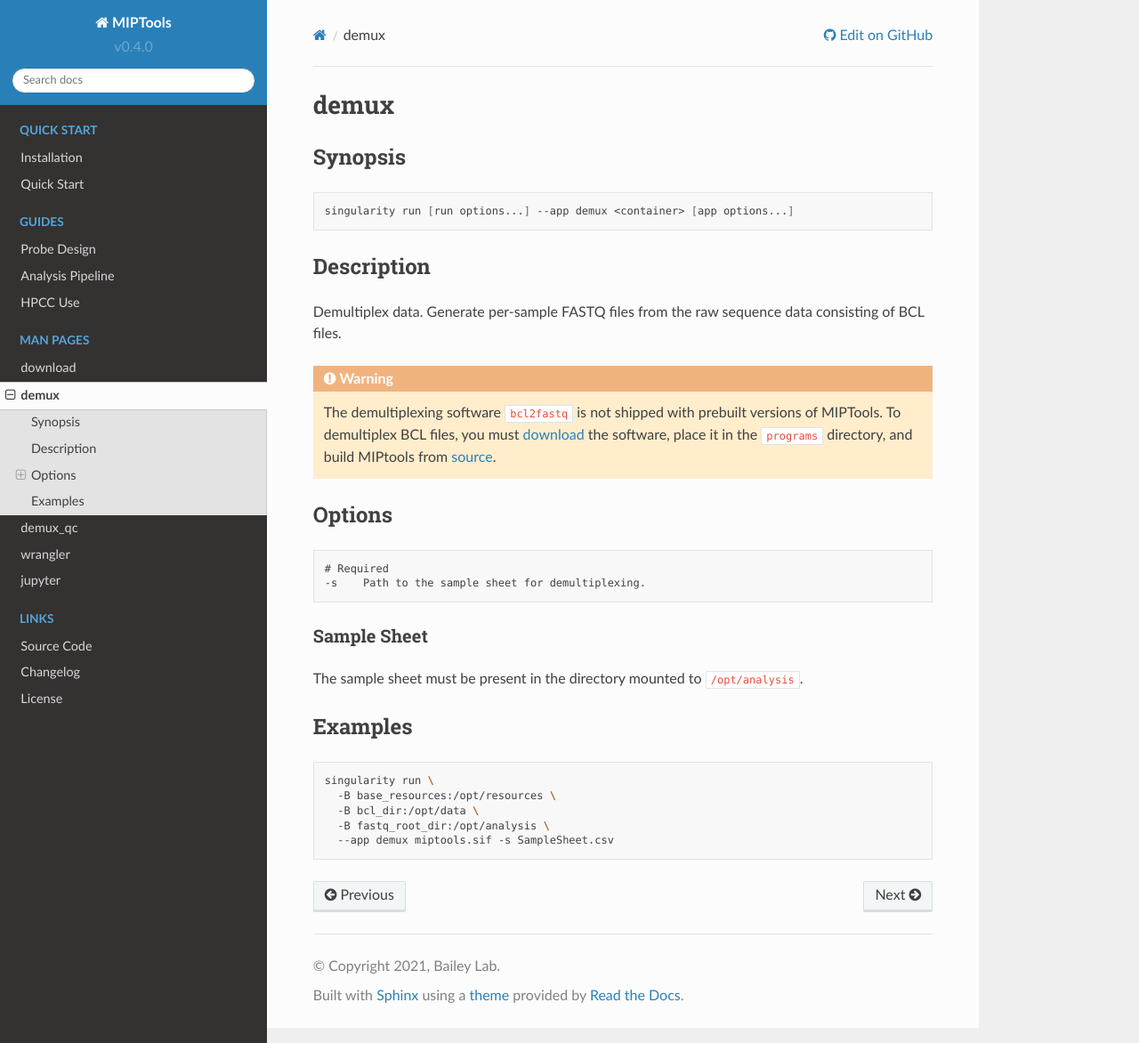
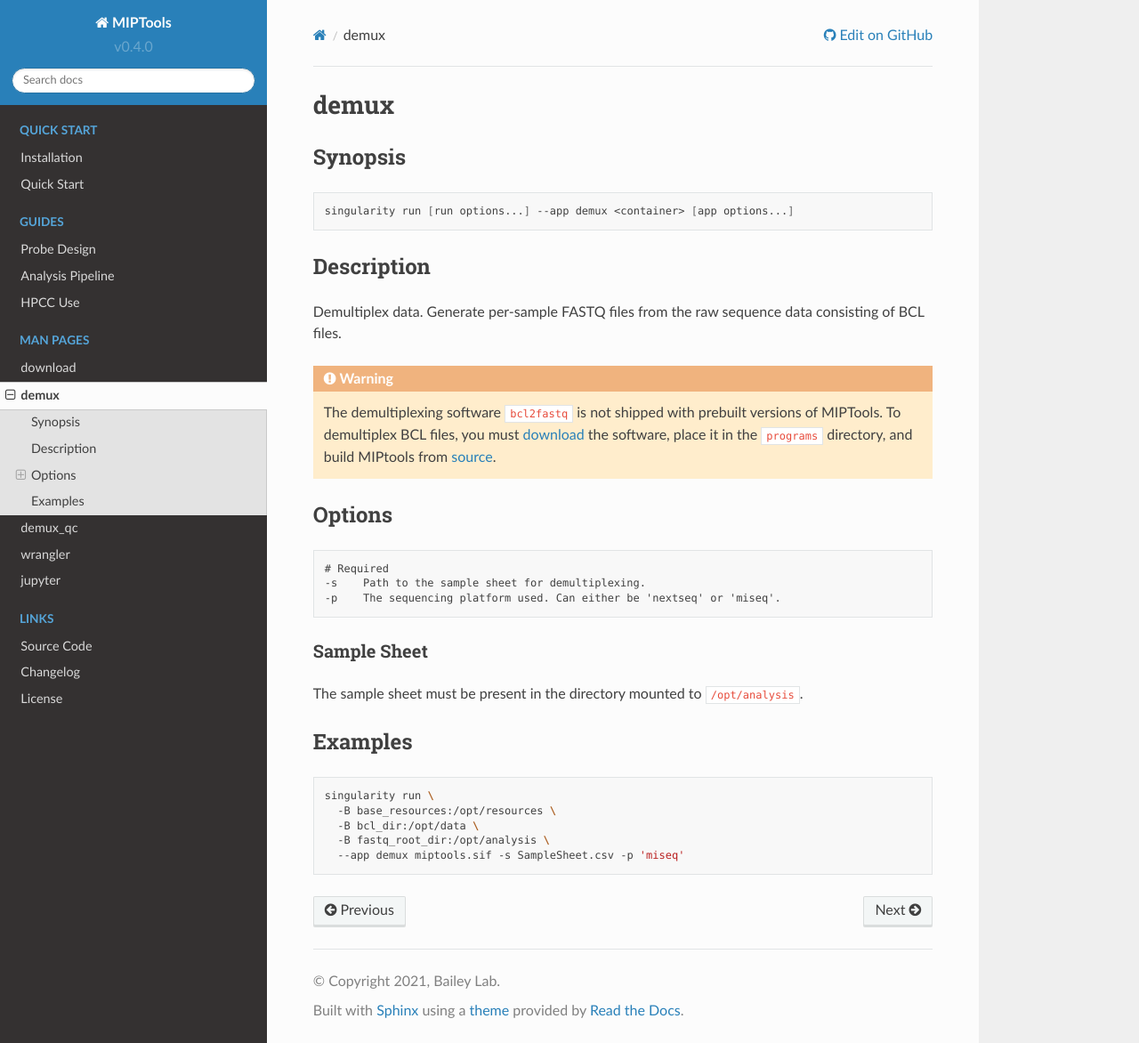
Before and after one commit to bailey-lab/MIPTools, a Sphinx documentation site: the page built from docs/app-reference/demux-app.rst, in a window 1280 px wide and 1172 px high. Shown: the whole window at 89% size. Built offline with Sphinx 7.4.7 and the Read the Docs theme 2.0.0, drawn with Linux system fonts in a browser that asks for light colours.

Commit message:
Fix demux flags

```diff
--- a/docs/app-reference/demux-app.rst
+++ b/docs/app-reference/demux-app.rst
@@ -29,6 +29,7 @@ Options
 
 	# Required
 	-s    Path to the sample sheet for demultiplexing.
+	-p    The sequencing platform used. Can either be 'nextseq' or 'miseq'.
 
 Sample Sheet
 ------------
@@ -45,4 +46,4 @@ Examples
 	  -B base_resources:/opt/resources \
 	  -B bcl_dir:/opt/data \
 	  -B fastq_root_dir:/opt/analysis \
-	  --app demux miptools.sif -s SampleSheet.csv
+	  --app demux miptools.sif -s SampleSheet.csv -p 'miseq'
--- a/docs/app-reference/demux-qc-app.rst
+++ b/docs/app-reference/demux-qc-app.rst
@@ -22,7 +22,7 @@ Options
 .. code-block:: none
 
 	# Required
-	-s    The sequencing platform used. Can either be 'nextseq' or 'miseq'.
+	-p    The sequencing platform used. Can either be 'nextseq' or 'miseq'.
 
 Examples
 ========
```
